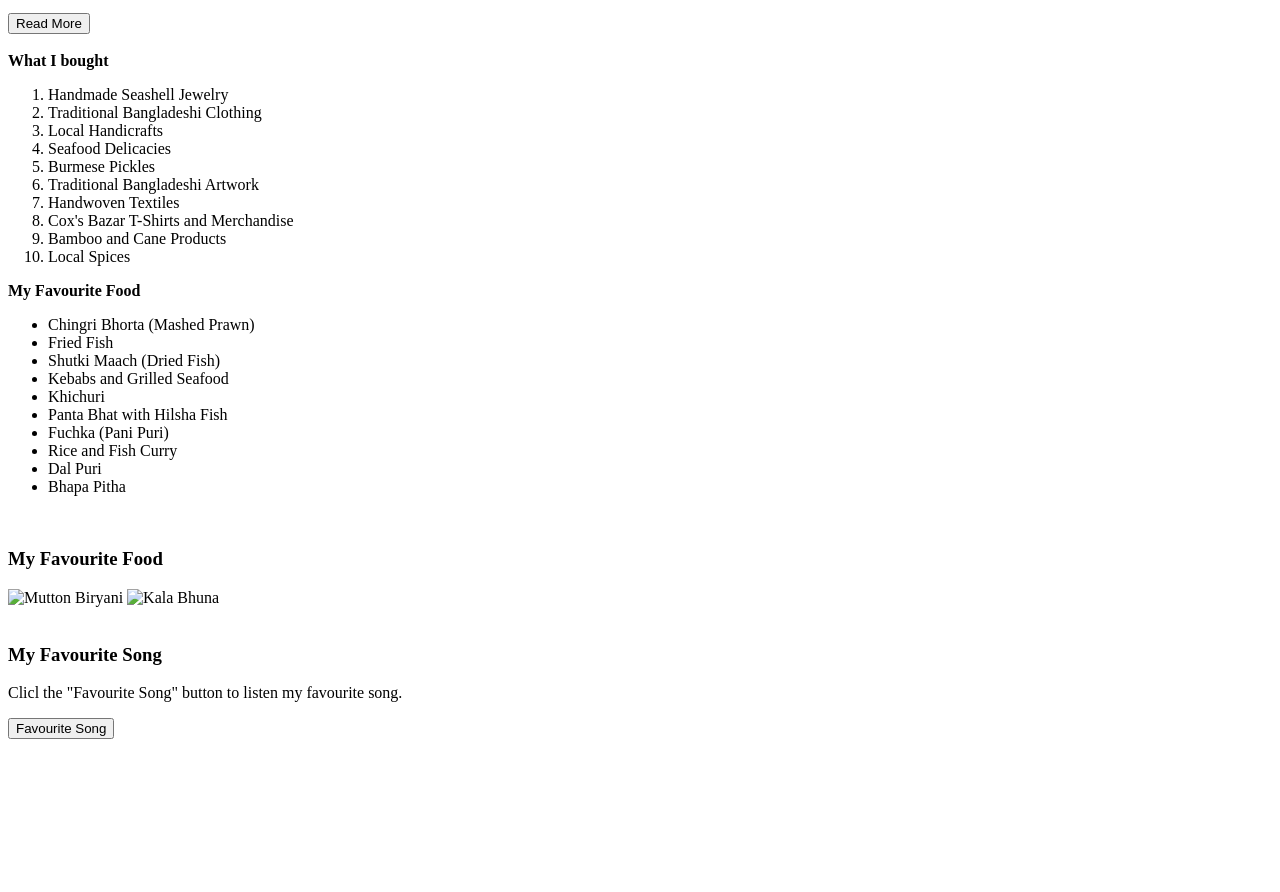
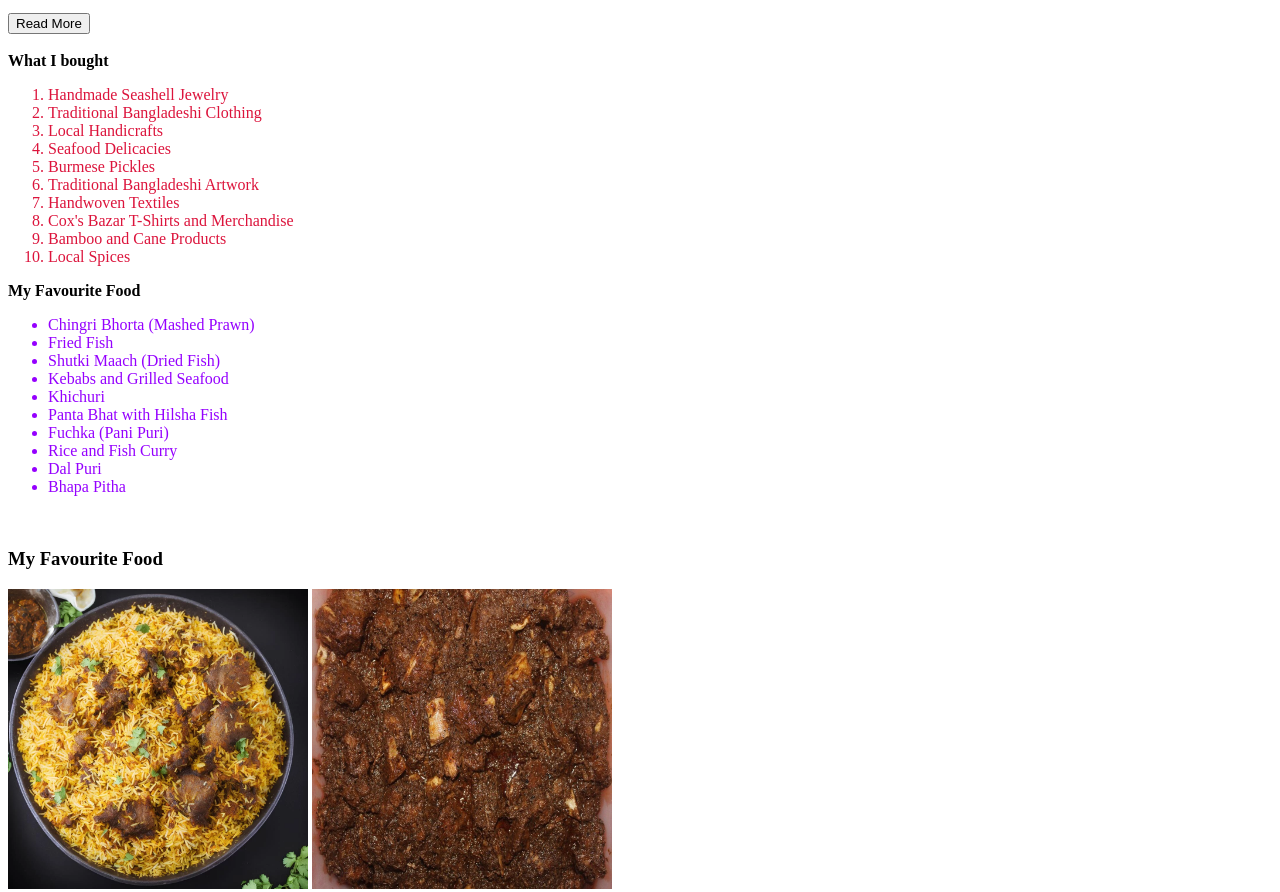
Before and after one commit to Md-Zubayer-Ibn-Jaynul/my-github-repo, a plain HTML site: page index.html in a window 1280 px wide. Shown: the part 502-1394 px from the top of the page. Before the commit the page ends 1249 px from the top, so only its background shows below. Drawn offline with Linux system fonts and the light colour scheme; the site is published under a folder, as on GitHub Pages, so addresses that start at the root find nothing.

Commit message:
css problem solve

```diff
--- a/index.html
+++ b/index.html
@@ -5,8 +5,8 @@
     <meta charset="UTF-8">
     <meta name="viewport" content="width=device-width, initial-scale=1.0">
     <title>My Travel Blog</title>
-    <link rel="shortcut icon" href="/images/Travel.png" type="image/x-icon">
-    <link rel="stylesheet" href="/css/practice.css">
+    <link rel="shortcut icon" href="./images/Travel.png" type="image/x-icon">
+    <link rel="stylesheet" href="./css/practice.css">
     <!-- this is the head section -->
 </head>
 
@@ -79,8 +79,8 @@
     <br>
     <div>
         <h3> My Favourite Food </h3>
-        <img src="/images/MuttonBiryani.webp" alt="Mutton Biryani" width="300px" height="300px">
-        <img src="/images/kala-bhuna.jpg" alt="Kala Bhuna" width="300px" height="300px">
+        <img src="./images/MuttonBiryani.webp" alt="Mutton Biryani" width="300px" height="300px">
+        <img src="./images/kala-bhuna.jpg" alt="Kala Bhuna" width="300px" height="300px">
     </div>
     <br>
     <div>
```
